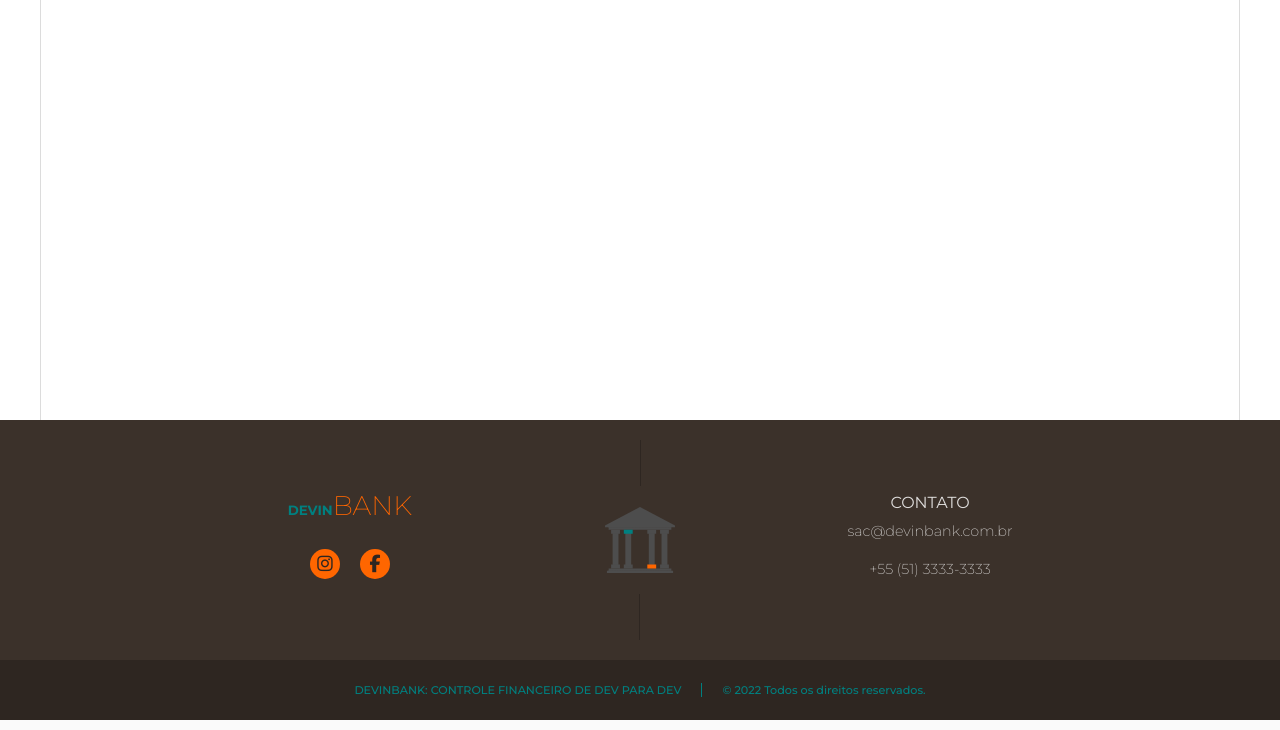
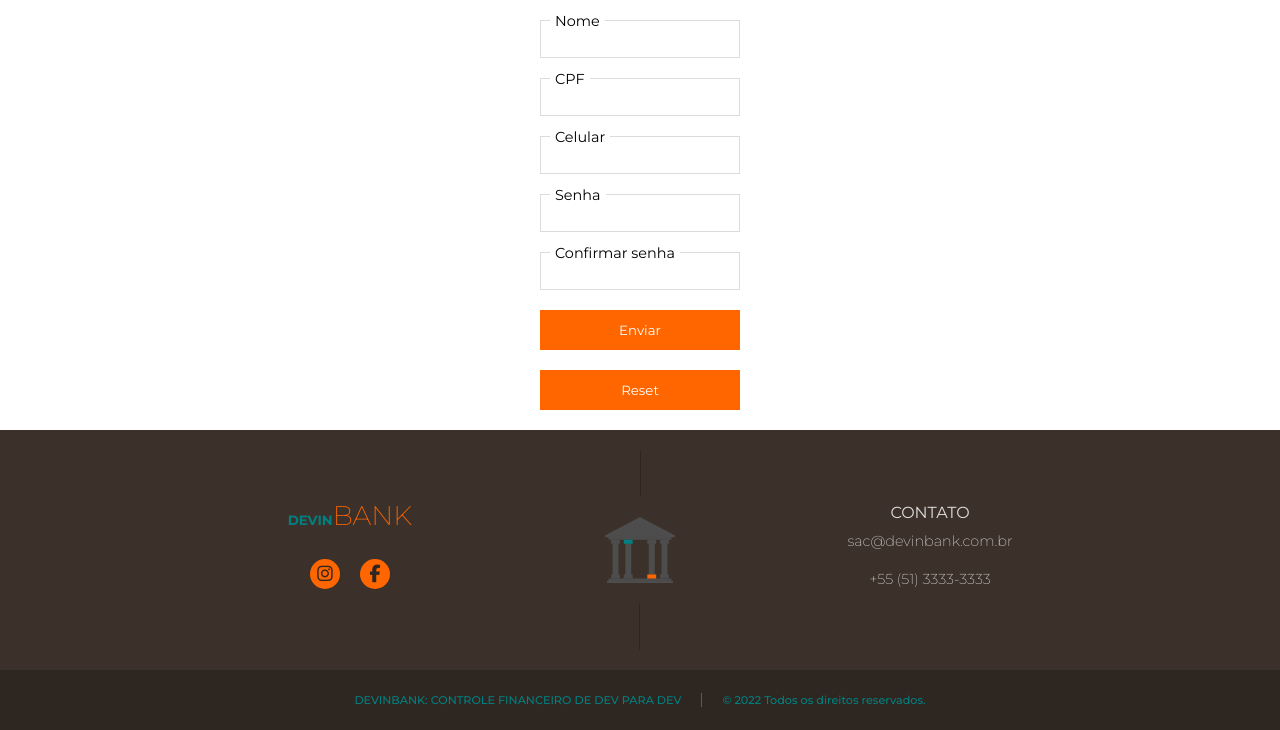
Before and after one commit to jtspinelli/DEVinPhilips_exercicios-da-semana, a PHP site: page /M1S04/index.html in a window 1280 px wide. Shown: the part 80-810 px from the top of the page. Run offline with PHP 8.4, Linux system fonts and the light colour scheme; some libraries are stand-ins or nearby versions.

Commit message:
add form

```diff
--- a/M1S04/index.html
+++ b/M1S04/index.html
@@ -19,6 +19,35 @@
     </header>
 
     <main class="block-centered">
+        <form action="">
+            <div class="input-group">
+                <label for="name">Nome</label>
+                <input type="text" name="name">
+            </div>
+
+            <div class="input-group">
+                <label for="cpf">CPF</label>
+                <input type="text" name="cpf">
+            </div>
+
+            <div class="input-group">
+                <label for="phone">Celular</label>
+                <input type="text" name="phone">
+            </div>
+
+            <div class="input-group">
+                <label for="password">Senha</label>
+                <input type="password" name="password">
+            </div>
+
+            <div class="input-group">
+                <label for="confirm-password">Confirmar senha</label>
+                <input type="password" name="confirm-password">
+            </div>
+
+            <button type="submit">Enviar</button>
+            <button type="reset">Reset</button>
+        </form>
     </main>
 
     <footer>
--- a/M1S04/style.css
+++ b/M1S04/style.css
@@ -71,8 +71,9 @@ header img {
 
 main {
     min-height: calc(100vh - var(--header-height) - 200px);
-    border-left: 1px solid gainsboro;
-    border-right: 1px solid gainsboro;
+    /* border-left: 1px solid gainsboro;
+    border-right: 1px solid gainsboro; */
+    padding: 20px;
     padding-bottom: calc(var(--footer-height) + 20px);
 }
 
@@ -225,3 +226,48 @@ footer .contact ul li {
     padding: 10px 0;
     text-align: center;
 }
+
+
+/* FORM STYLES: */
+form {
+    display: flex;
+    flex-direction: column;
+    align-items: center;
+}
+
+form .input-group {
+    position: relative;
+}
+
+form .input-group input {
+    border: 1px solid gainsboro;
+    padding: 10px;
+    width: 200px;
+}
+
+form .input-group:not(:last-child), form button:not(:last-child) {
+    margin-bottom: 20px;
+}
+
+form .input-group label {
+    position: absolute;
+    top: -8px;
+    left: 10px;
+    background-color: white;
+    padding: 0 5px;
+    font-size: .9rem;
+}
+
+form button {
+    background-color: #ff6600;
+    border: none;
+    padding: 12px;
+    width: 200px;
+    display: block;
+    color: white;
+}
+
+form button:hover {
+    cursor: pointer;
+    background-color: #008080;
+}
```
